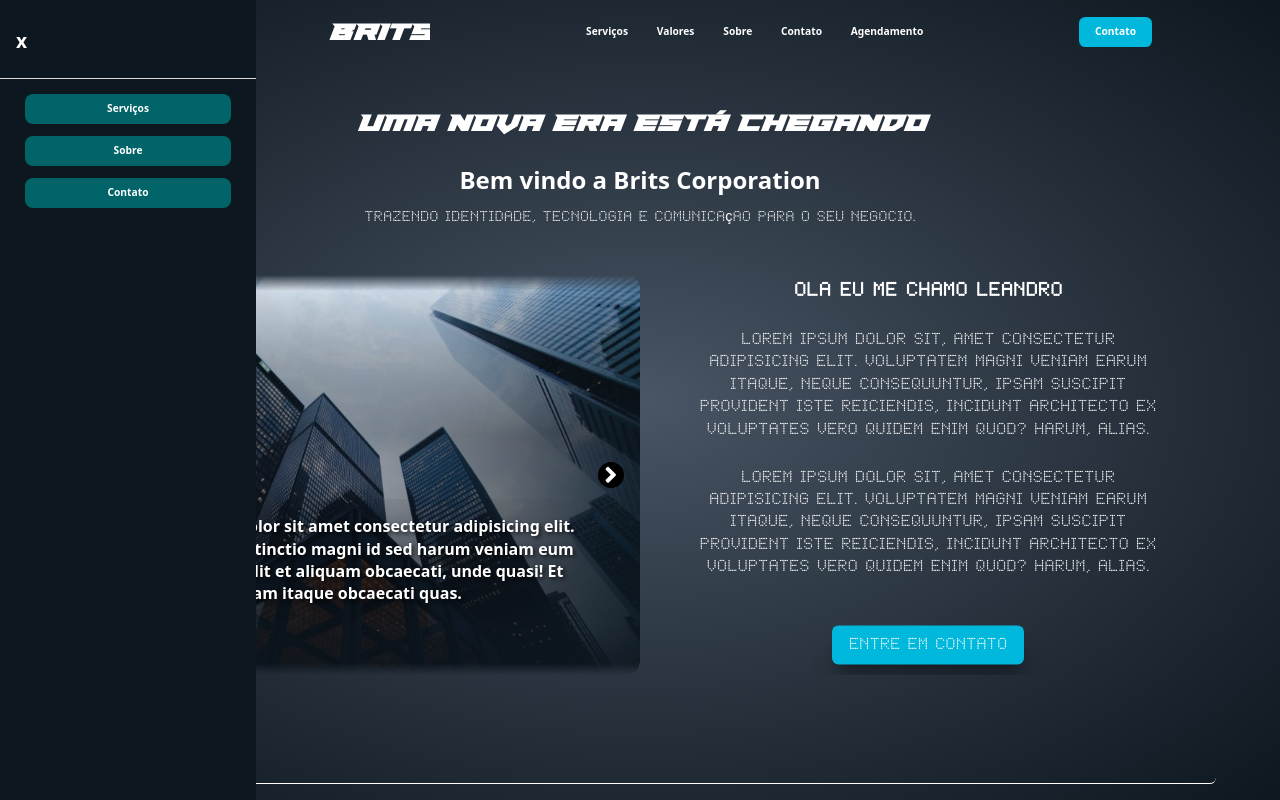
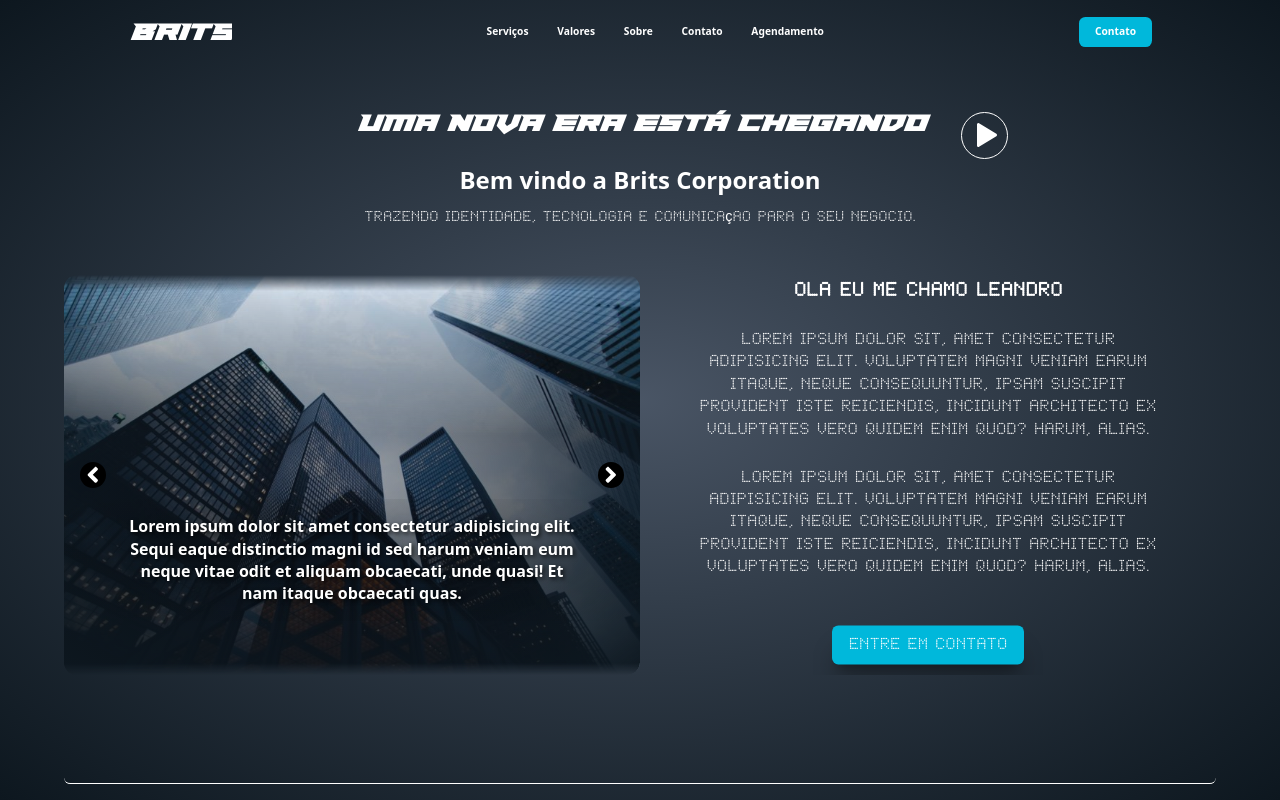
Before and after one commit to britomtlean/Landing-Template, a Next.js app: page / in a window 1280 px wide. Shown: the top 800 px of the page. Built offline with nearby package versions, Linux system fonts and the light colour scheme.

Commit message:
add player

```diff
--- a/app/layout.tsx
+++ b/app/layout.tsx
@@ -41,7 +41,7 @@
                 className={`${paladins.variable} ${paladins3D.variable} ${led.variable} items-center  min-w-screen min-h-screen`}
             >
                 <header>
-                    <MenuLateral />
+
 
                     <h1 className={`${paladins.className} text-4xl`}>Brits</h1>
 
--- a/app/page.tsx
+++ b/app/page.tsx
@@ -10,25 +10,51 @@
 import Jaguar from '../public/jaguar(1).png';
 
 import { motion, useScroll, useMotionValueEvent } from 'motion/react';
-import { useRef } from 'react';
+import { useRef, useState } from 'react';
+import { TbPlayerPause, TbPlayerPlayFilled } from 'react-icons/tb';
 
 export default function Home() {
     const { scrollY } = useScroll();
     const divRef = useRef<HTMLDivElement | null>(null);
     const imageRef = useRef<HTMLDivElement | null>(null);
 
+    const [ player, setPlayer ] = useState(false);
+
     const audioRef = useRef<HTMLAudioElement | null>(null);
+    const alertRef = useRef<HTMLAudioElement | null>(null);
 
-    const ativarSom = async () => {
+    const ativarSom = () => {
         if (!audioRef.current) {
-            audioRef.current = new Audio('/sounds/meme-fail-alert-locran-1-00-01.mp3');
+            audioRef.current = new Audio('/sounds/music.mp3');
         }
 
         const audio = audioRef.current;
 
         try {
+            if (!player) {
+                audio.currentTime = 0;
+                audio.play();
+                setPlayer(true);
+            } else {
+                audio.pause();
+                setPlayer(false);
+            }
+        } catch (error) {
+            console.error('Não foi possível reproduzir o áudio:', error);
+        }
+    };
+
+    const alert = () => {
+
+        if (!alertRef.current) {
+            alertRef.current = new Audio('/sounds/meme-fail-alert-locran-1-00-01.mp3');
+        }
+
+        const audio = alertRef.current;
+
+        try {
             audio.currentTime = 0;
-            await audio.play();
+            audio.play();
         } catch (error) {
             console.error('Não foi possível reproduzir o áudio:', error);
         }
@@ -54,6 +80,17 @@
             <motion.div className={`p-5 absolute z-100 opacity-100 transition-all ease-out right-40`} ref={divRef}>
                 <button className="bg-cyan-500 w-full mt-10! mx-auto animate-bounce text-xl! shadow-xl/30">
                     Entre em contato
+                </button>
+            </motion.div>
+
+            <motion.div className={`p-5 absolute z-100 top-10 right-80`}>
+                <button
+                    onClick={() => {
+                        ativarSom();
+                    }}
+                    className='border rounded-[100%]! p-2!'
+                >
+                    {!player ? <TbPlayerPlayFilled className="size-10" /> : <TbPlayerPause className="size-10" />}
                 </button>
             </motion.div>
 
@@ -156,7 +193,7 @@
                 <motion.div className="w-full h-full" ref={imageRef}>
                     <motion.img
                         onClick={() => {
-                            ativarSom();
+                            alert();
                         }}
                         className={` mx-auto hover:cursor-pointer`}
                         _ngcontent-pyp-c55=""
```
Also changed, not shown: 1 other file (tests, documents, lock files or other folders).
